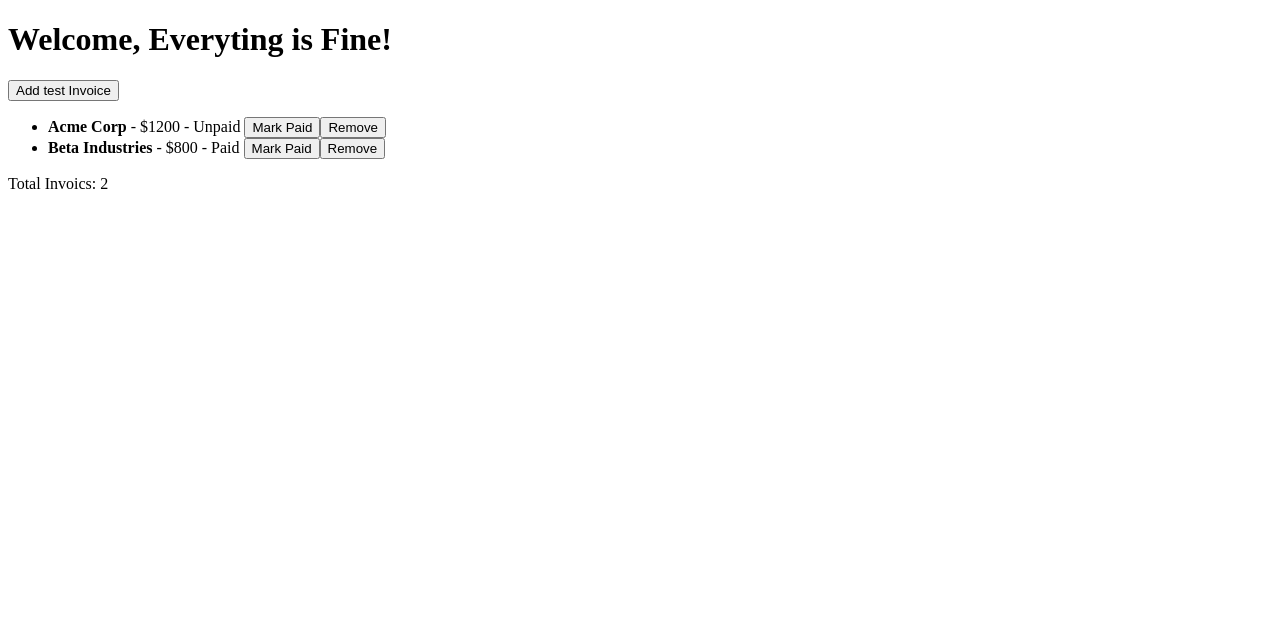
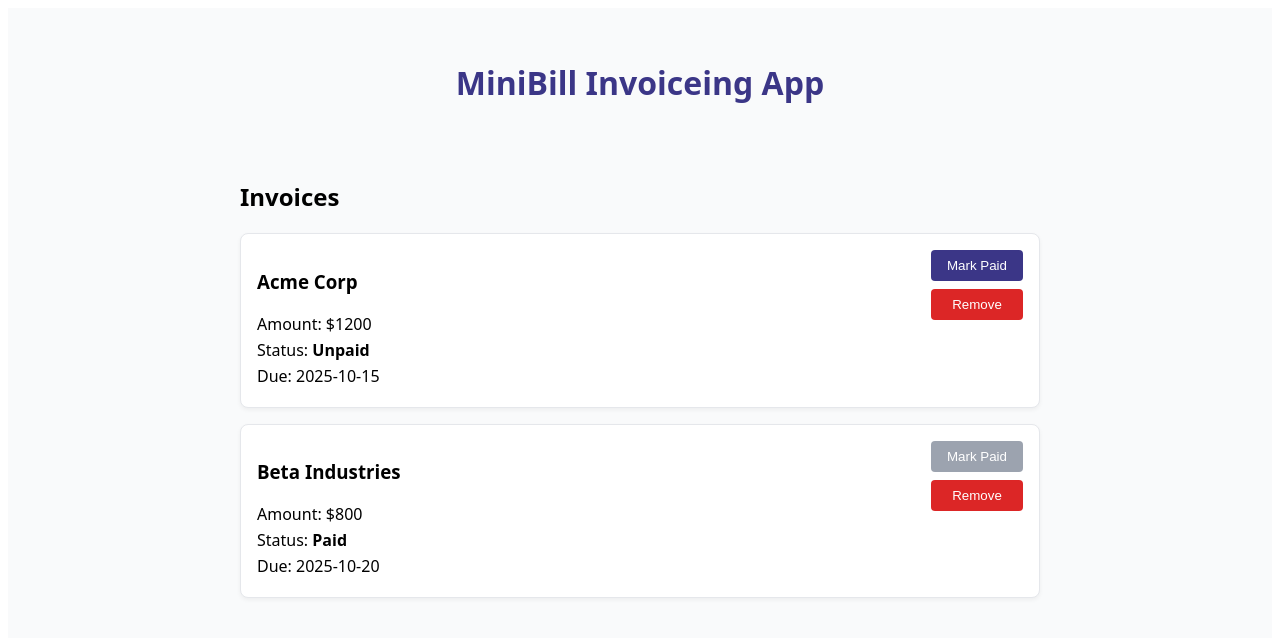
Before and after one commit to frenchie43972/invoice-app, a Vue app in the folder invoice-app/: page / in a window 1280 px wide. Shown: the top 638 px of the page. Built offline with nearby package versions, Linux system fonts and the light colour scheme.

Commit message:
Working list and button components

```diff
--- a/invoice-app/src/App.vue
+++ b/invoice-app/src/App.vue
@@ -1,33 +1,26 @@
 <script setup>
-import { useInvoiceStore } from './stores/invoiceStore';
-
-const store = useInvoiceStore();
-
-function addTestInvoice() {
-  store.addInvoice({
-    client: 'New Client',
-    amount: 500,
-    dueDate: '2025-10-25',
-    status: 'Unpaid',
-  });
-}
+import InvoiceList from './components/invoices/InvoiceList.vue';
 </script>
 
 <template>
-  <div>
-    <h1>Welcome, Everyting is Fine!</h1>
-    <button @click="addTestInvoice">Add test Invoice</button>
-    <ul>
-      <li v-for="invoice in store.invoices" :key="invoice.id">
-        <strong>{{ invoice.client }}</strong> - ${{ invoice.amount }} -
-        {{ invoice.status }}
-        <button @click="store.markAsPaid(invoice.id)">Mark Paid</button>
-        <button @click="store.removeInvoice(invoice.id)">Remove</button>
-      </li>
-    </ul>
-
-    <p>Total Invoics: {{ store.totalInvoices }}</p>
-  </div>
+  <main>
+    <h1 class="title">MiniBill Invoiceing App</h1>
+    <InvoiceList />
+  </main>
 </template>
 
-<style scoped></style>
+<style scoped>
+main {
+  padding: 2rem;
+  font-family: system-ui, -apple-system, BlinkMacSystemFont, 'Segoe UI', Roboto,
+    Oxygen, Ubuntu, Cantarell, 'Open Sans', 'Helvetica Neue', sans-serif;
+  background-color: #f9fafb;
+  min-height: 100vh;
+}
+
+.title {
+  text-align: center;
+  color: #3b3687;
+  margin-bottom: 2rem;
+}
+</style>
--- a/invoice-app/src/components/invoices/InvoiceItem.vue
+++ b/invoice-app/src/components/invoices/InvoiceItem.vue
@@ -0,0 +1,94 @@
+<script setup>
+import { defineEmits, defineProps } from 'vue';
+
+// Recieves invoice data from InvoiceList
+const props = defineProps({
+  invoice: {
+    type: Object,
+    required: true,
+  },
+});
+
+// Emits events to send back to InvoiceList
+const emit = defineEmits(['markPaid', 'removeInvoice']);
+
+// Trigger actions in InvoiceList
+function handleMarkPaid() {
+  emit('markPaid', props.invoice.id);
+}
+
+function handleRemove() {
+  emit('removeInvoice', props.invoice.id);
+}
+</script>
+
+<template>
+  <li class="invoice-item">
+    <div class="details">
+      <h3>
+        {{ invoice.client }}
+      </h3>
+      <p>Amount: ${{ invoice.amount }}</p>
+      <p>
+        Status: <strong>{{ invoice.status }}</strong>
+      </p>
+      <p>Due: {{ invoice.dueDate }}</p>
+      <p v-if="invoice.datePatid">Paind on: {{ invoice.datePaid }}</p>
+    </div>
+
+    <div class="actions">
+      <button
+        @click="
+          handleMarkPaid;
+          console.log('clicked');
+        "
+        :disabled="props.invoice.status === 'Paid'"
+      >
+        Mark Paid
+      </button>
+      <button @click="handleRemove" class="danger">Remove</button>
+    </div>
+  </li>
+</template>
+
+<style scoped>
+.invoice-item {
+  display: flex;
+  justify-content: space-between;
+  align-items: flex-start;
+  background: #fff;
+  border: 1px solid #e5e7eb;
+  border-radius: 8px;
+  padding: 1rem;
+  margin-bottom: 1rem;
+  box-shadow: 0 2px 4px rgba(0, 0, 0, 0.05);
+}
+
+.details p {
+  margin: 0.25rem 0;
+}
+
+.actions {
+  display: flex;
+  flex-direction: column;
+  gap: 0.5rem;
+}
+
+button {
+  background: #3b3687;
+  color: #fff;
+  border: none;
+  padding: 0.5rem 1rem;
+  border-radius: 4px;
+  cursor: pointer;
+}
+
+button.danger {
+  background: #dc2626;
+}
+
+button:disabled {
+  background: #9ca3af;
+  cursor: not-allowed;
+}
+</style>
--- a/invoice-app/src/components/invoices/InvoiceList.vue
+++ b/invoice-app/src/components/invoices/InvoiceList.vue
@@ -0,0 +1,119 @@
+<script setup>
+import { ref, onMounted } from 'vue';
+import { useInvoiceStore } from '../../stores/invoiceStore';
+import BaseSpinner from '../../components/ui/BaseSpinner.vue';
+import InvoiceItem from './InvoiceItem.vue';
+
+const store = useInvoiceStore();
+
+// Simulated loading to demo the Spinner
+const loading = ref(false);
+
+onMounted(() => {
+  loading.value = true;
+  setTimeout(() => (loading.value = false), 1000);
+});
+
+// Actions
+function markAsPaid(id) {
+  store.markAsPaid(id);
+}
+
+function removeInvoice(id) {
+  store.removeInvoice(id);
+}
+</script>
+
+<template>
+  <section class="invoice-list">
+    <h2>Invoices</h2>
+
+    <!-- Loading State -->
+    <div v-if="loading" class="loading-container">
+      <BaseSpinner size="64px" />
+    </div>
+
+    <!-- Empty List State -->
+    <p v-else-if="store.invoices.length === 0" class="empty">
+      No Invoices Available.
+    </p>
+
+    <!-- List of Invoices -->
+    <ul v-else class="invoices">
+      <InvoiceItem
+        v-for="invoice in store.invoices"
+        :key="invoice.id"
+        :invoice="invoice"
+        @markAsPaid="markAsPaid"
+        @removeInvoice="removeInvoice"
+      />
+    </ul>
+  </section>
+</template>
+
+<style scoped>
+.invoice-list {
+  padding: 1.5rem;
+  max-width: 800px;
+  margin: 0 auto;
+}
+
+.loading-container {
+  display: flex;
+  justify-content: center;
+  padding: 2rem 0;
+}
+
+.invoices {
+  list-style: none;
+  padding: 0;
+  margin: 0;
+}
+
+.invoice-item {
+  display: flex;
+  justify-content: space-between;
+  align-items: flex-start;
+  background: #fff;
+  border: 1px solid #e5e7eb;
+  border-radius: 8px;
+  padding: 1rem;
+  margin-bottom: 1rem;
+  box-shadow: 0 2px 4px rgba(0, 0, 0, 0.05);
+}
+
+.details p {
+  margin: 0.25rem 0;
+}
+
+.actions {
+  display: flex;
+  flex-direction: column;
+  gap: 0.5rem;
+}
+
+button {
+  background: #3b3687;
+  color: #fff;
+  border: none;
+  padding: 0.5rem 1rem;
+  border-radius: 4px;
+  cursor: pointer;
+}
+
+button.danger {
+  background: #dc2626;
+}
+
+button:disabled {
+  background: #9ca3af;
+  cursor: not-allowed;
+}
+
+.empty {
+  text-align: center;
+  color: #6b7280;
+  font-style: italic;
+  margin-top: 2rem;
+}
+</style>
--- a/invoice-app/src/components/ui/BaseSpinner.vue
+++ b/invoice-app/src/components/ui/BaseSpinner.vue
@@ -1,4 +1,6 @@
 <script setup>
+import { computed } from 'vue';
+
 const props = defineProps({
   size: {
     type: String,
@@ -27,7 +29,7 @@ const spinnerStyle = computed(() => ({
   <div class="spinner" :style="spinnerStyle"></div>
 </template>
 
-<style scoped>
+<style>
 .spinner {
   border-radius: 50%;
   display: inline-block;
```
